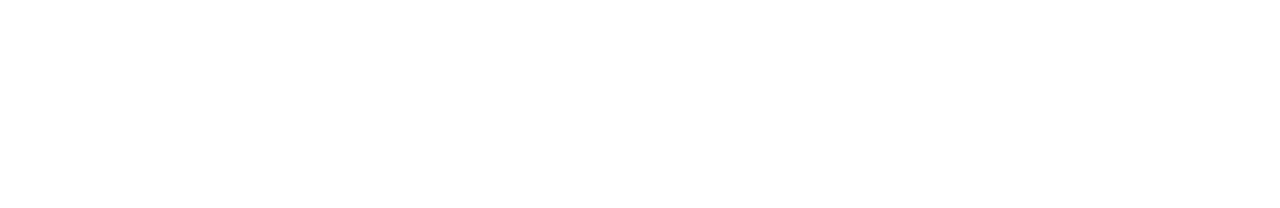
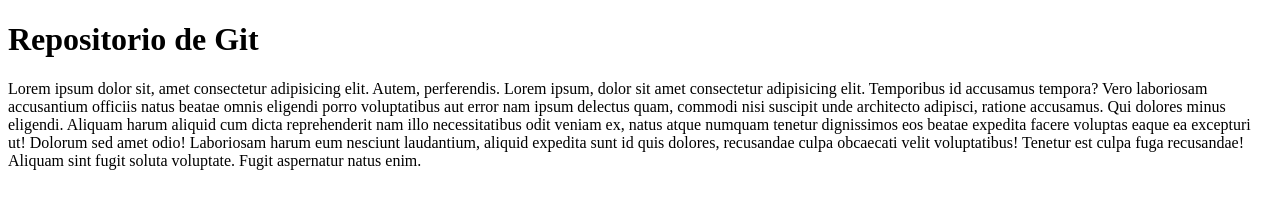
Before and after one commit to sammy2892/Clase30Septiembre, a plain HTML site: page index.html in a window 1280 px wide. Drawn offline with Linux system fonts and the light colour scheme.

Commit message:
Agregar titulo y parrafo

```diff
--- a/index.html
+++ b/index.html
@@ -7,6 +7,7 @@
     <title>Document</title>
 </head>
 <body>
-
+    <h1>Repositorio de Git</h1>
+    <p>Lorem ipsum dolor sit, amet consectetur adipisicing elit. Autem, perferendis. Lorem ipsum, dolor sit amet consectetur adipisicing elit. Temporibus id accusamus tempora? Vero laboriosam accusantium officiis natus beatae omnis eligendi porro voluptatibus aut error nam ipsum delectus quam, commodi nisi suscipit unde architecto adipisci, ratione accusamus. Qui dolores minus eligendi. Aliquam harum aliquid cum dicta reprehenderit nam illo necessitatibus odit veniam ex, natus atque numquam tenetur dignissimos eos beatae expedita facere voluptas eaque ea excepturi ut! Dolorum sed amet odio! Laboriosam harum eum nesciunt laudantium, aliquid expedita sunt id quis dolores, recusandae culpa obcaecati velit voluptatibus! Tenetur est culpa fuga recusandae! Aliquam sint fugit soluta voluptate. Fugit aspernatur natus enim.</p>
 </body>
 </html>
```
